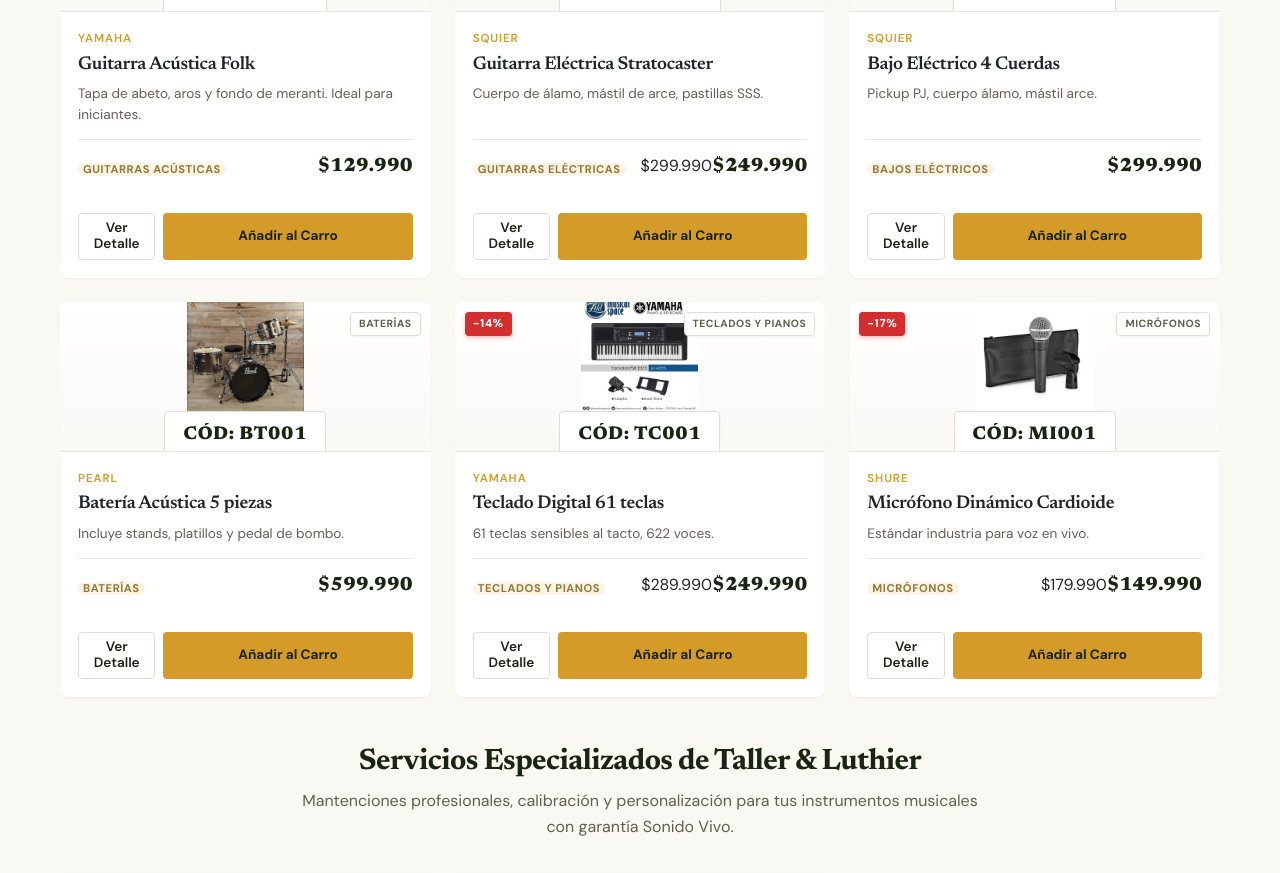
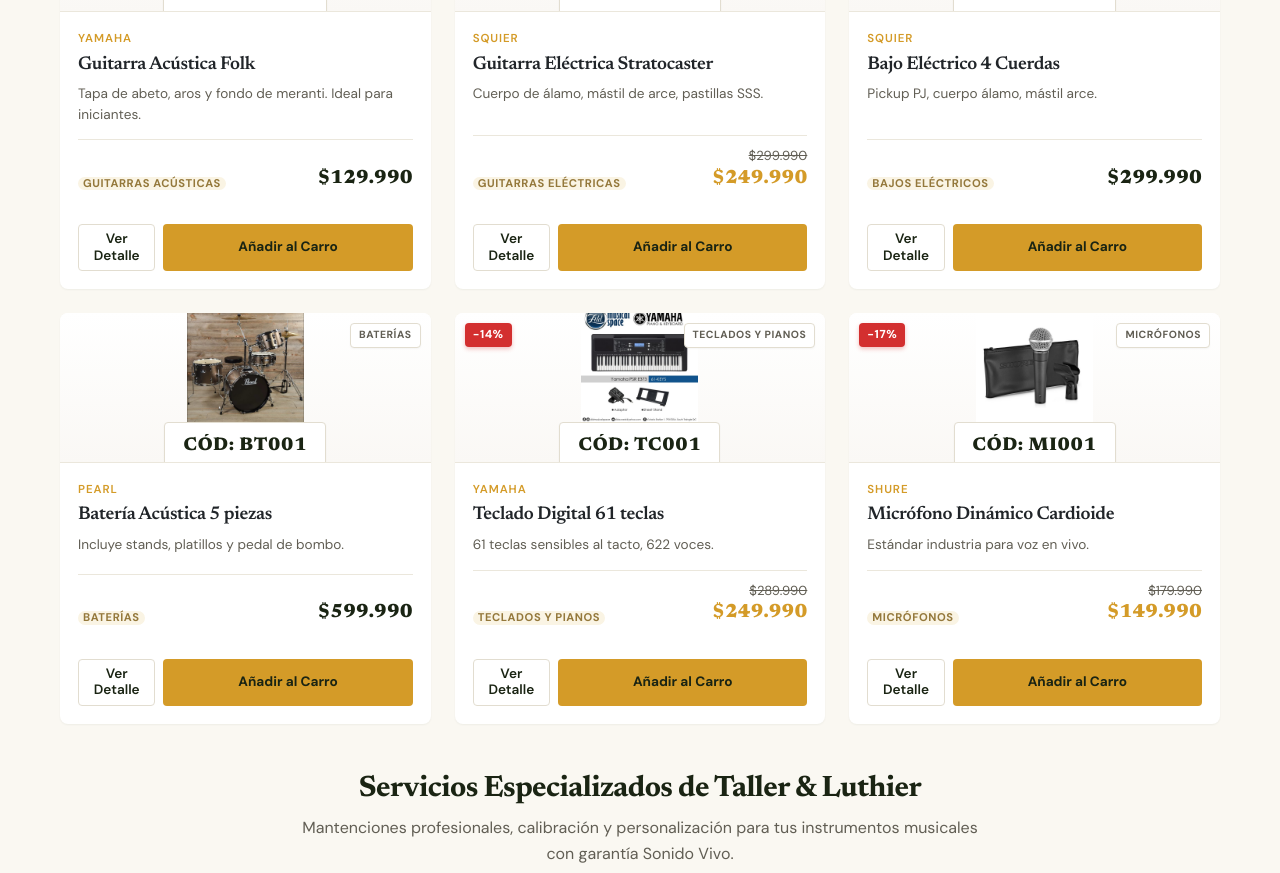
Before and after one commit to NezerkC/Prueba-Parcial-1, a React (Vite) app in the folder fullstack-react-parcial-1/: page / in a window 1280 px wide. Shown: the part 1700-2573 px from the top of the page. Built offline with nearby package versions, Linux system fonts and the light colour scheme.

Commit message:
style(css): agregar reglas para contenedor de precios, alineacion y contador de filtros

```diff
--- a/fullstack-react-parcial-1/src/index.css
+++ b/fullstack-react-parcial-1/src/index.css
@@ -418,6 +418,17 @@ textarea {
     color: var(--color-danger);
 }
 
+.badge-filter-count {
+    background-color: var(--color-surface);
+    color: var(--color-text-main);
+    border: 1px solid var(--color-border);
+    border-radius: var(--radius-sm);
+    font-weight: 600;
+    font-size: 0.85rem;
+    padding: 6px 12px;
+    display: inline-block;
+}
+
 @keyframes pulseCritical {
     0% {
         box-shadow: 0 0 0 0 rgba(245, 158, 11, 0.6);
@@ -824,9 +835,25 @@ textarea {
     padding-top: 12px;
     border-top: 1px solid var(--color-border-subtle);
     display: flex;
-    align-items: center;
+    align-items: flex-end;
     justify-content: space-between;
     margin-bottom: 14px;
+}
+
+.product-price-box {
+    display: flex;
+    flex-direction: column;
+    align-items: flex-end;
+    justify-content: flex-end;
+    min-height: 42px;
+}
+
+.product-price-original {
+    font-size: 0.82rem;
+    line-height: 1.2;
+    color: var(--color-text-muted);
+    text-decoration: line-through;
+    display: block;
 }
 
 .product-price {
@@ -834,6 +861,10 @@ textarea {
     font-weight: 800;
     font-family: var(--font-heading);
     color: var(--color-text-main);
+}
+
+.product-price.on-sale {
+    color: var(--color-accent);
 }
 
 .product-price.free {
```
